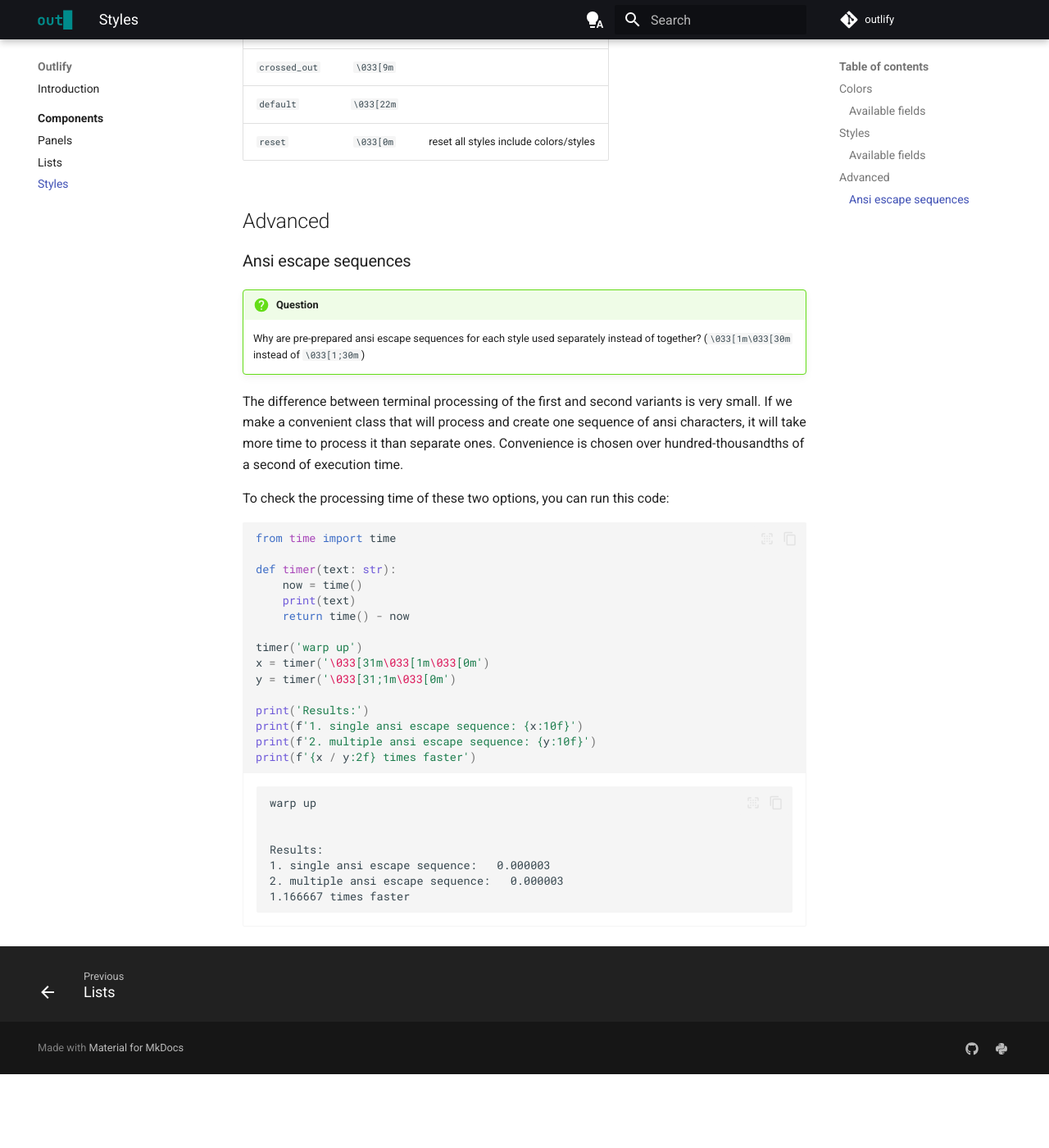
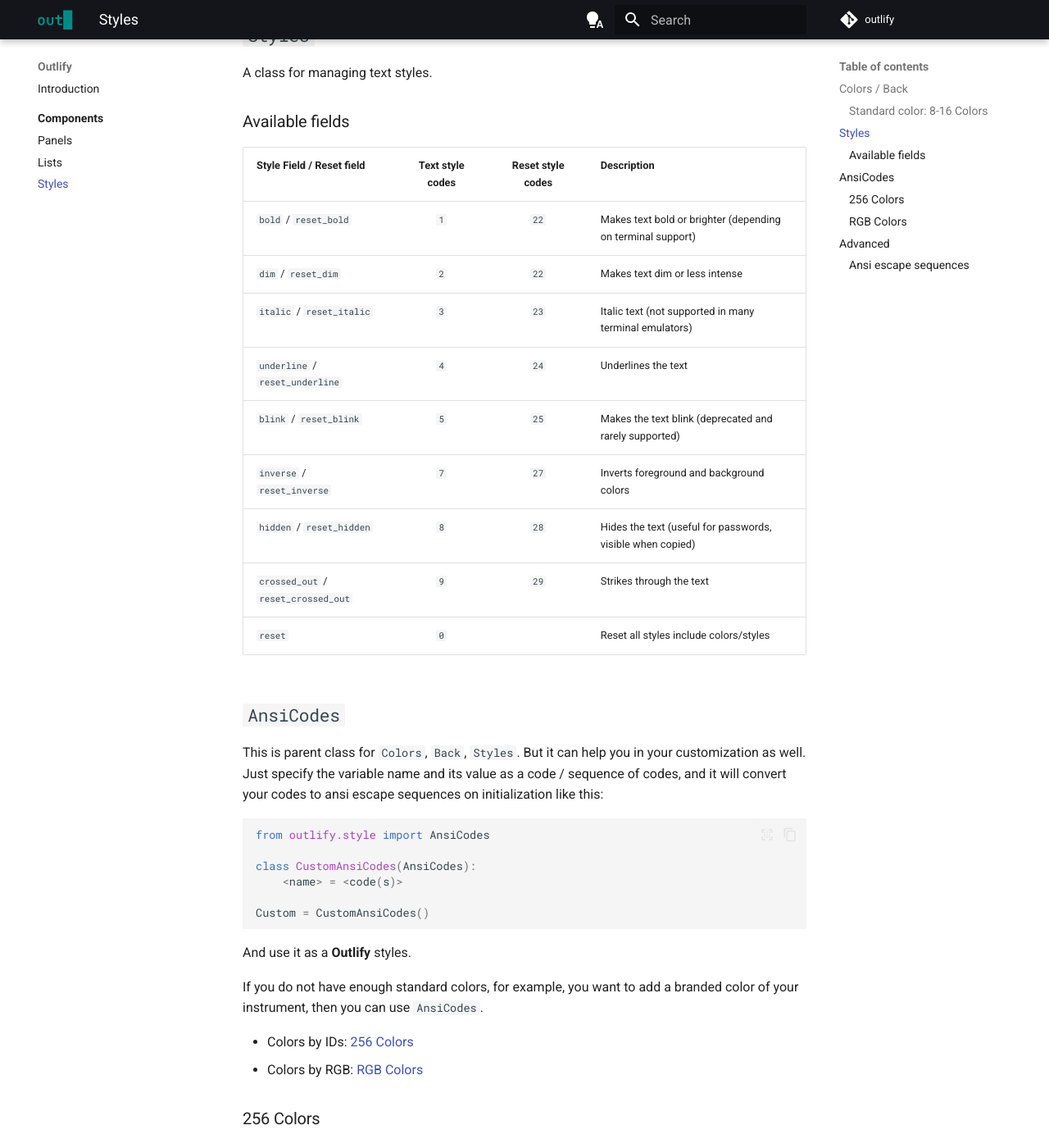
Before and after one commit to k1shk1n/outlify, an MkDocs documentation site: the page built from docs/components/style.md, in a window 1280 px wide and 1400 px high, scrolled down 1463 px. Shown: the whole window at 82% size. Built offline with MkDocs 1.6.1 and Material for MkDocs 9.7.7, drawn with Linux system fonts in a browser that asks for light colours; comment, search, counter and statistics services are not loaded; the version menu is left out; before the commit the page ends 2773 px from its top, so only the background shows below that; some of the changed text lies outside the part shown.

Commit message:
add more styles/colors + background colors (#25)
* add Back; add defaults colors/styles; code refactoring

* delete default for styling

* add back to styles

* delete usless code

* redesigne resets

* update docs

* fix docs

* add based classes to __all__

* fix tests + add tests

````diff
--- a/docs/components/style.md
+++ b/docs/components/style.md
@@ -3,46 +3,130 @@
 The **Style** module allows you to customize text styling and colors,
 including in **Outlify** elements.
 
-To view the demo for the **Panel** module use:
+To view the demo for the **Style** module use:
 
 ```sh
 python -m outlify.style
 ```
 
-## `Colors`
-A class for managing text colors.
+## `Colors` / `Back`
 
-### Available fields
+A classes for managing colors.
 
-| Field     |   Value    | Comments                               |
-|-----------|:----------:|----------------------------------------|
-| `black`   | `\033[30m` |
-| `red`     | `\033[31m` |
-| `green`   | `\033[32m` |
-| `yellow`  | `\033[33m` |
-| `blue`    | `\033[34m` |
-| `magenta` | `\033[35m` |
-| `cyan`    | `\033[36m` |
-| `white`   | `\033[37m` |
-| `default` | `\033[39m` |
-| `gray`    | `\033[90m` |
-| `reset`   | `\033[0m`  | reset all styles include colors/styles |
+* `Colors` for text colors aka foreground.
+* `Back` for background.
+
+### Standard color: 8-16 Colors
+
+| Color field | Text color codes | Background color codes | Comments         |
+|-------------|:----------------:|:----------------------:|------------------|
+| `black`     |       `30`       |          `40`          |
+| `red`       |       `31`       |          `41`          |
+| `green`     |       `32`       |          `42`          |
+| `yellow`    |       `33`       |          `43`          |
+| `blue`      |       `34`       |          `44`          |
+| `magenta`   |       `35`       |          `45`          |
+| `cyan`      |       `36`       |          `46`          |
+| `white`     |       `37`       |          `47`          |
+| `gray`      |       `90`       |         `100`          | Bright black     |
+| `crimson`   |       `91`       |         `101`          | Bright red       |
+| `lime`      |       `92`       |         `102`          | Bright green     |
+| `gold`      |       `93`       |         `103`          | Bright yellow    |
+| `skyblue`   |       `94`       |         `104`          | Bright blue      |
+| `violet`    |       `95`       |         `105`          | Bright magenta   |
+| `aqua`      |       `96`       |         `106`          | Bright cyan      |
+| `snow`      |       `97`       |         `107`          | Bright white     |
+| `reset`     |       `39`       |          `39`          | Reset all colors |
 
 ## `Styles`
+
 A class for managing text styles.
 
 ### Available fields
 
-| Fields        |   Value    | Comments                               |
-|---------------|:----------:|----------------------------------------|
-| `bold`        | `\033[1m`  |
-| `dim`         | `\033[2m`  |
-| `italic`      | `\033[3m`  |
-| `underline`   | `\033[4m`  |
-| `crossed_out` | `\033[9m`  |
-| `default`     | `\033[22m` |
-| `reset`       | `\033[0m`  | reset all styles include colors/styles |
+| Style Field / Reset field           | Text style codes | Reset style codes | Description                                                 |
+|-------------------------------------|:----------------:|:-----------------:|-------------------------------------------------------------|
+| `bold` / `reset_bold`               |       `1`        |       `22`        | Makes text bold or brighter (depending on terminal support) |
+| `dim` / `reset_dim`                 |       `2`        |       `22`        | Makes text dim or less intense                              |
+| `italic` / `reset_italic`           |       `3`        |       `23`        | Italic text (not supported in many terminal emulators)      |
+| `underline` / `reset_underline`     |       `4`        |       `24`        | Underlines the text                                         |
+| `blink` / `reset_blink`             |       `5`        |       `25`        | Makes the text blink (deprecated and rarely supported)      |
+| `inverse` / `reset_inverse`         |       `7`        |       `27`        | Inverts foreground and background colors                    |
+| `hidden` / `reset_hidden`           |       `8`        |       `28`        | Hides the text (useful for passwords, visible when copied)  |
+| `crossed_out` / `reset_crossed_out` |       `9`        |       `29`        | Strikes through the text                                    |
+| `reset`                             |       `0`        |                   | Reset all styles include colors/styles                      |
 
+## `AnsiCodes`
+
+This is parent class for `Colors`, `Back`, `Styles`.
+But it can help you in your customization as well.
+Just specify the variable name and its value as a code / sequence of codes,
+and it will convert your codes to ansi escape sequences on initialization
+like this:
+
+```python
+from outlify.style import AnsiCodes
+
+class CustomAnsiCodes(AnsiCodes):
+    <name> = <code(s)>
+
+Custom = CustomAnsiCodes()
+```
+
+And use it as a **Outlify** styles.
+
+If you do not have enough standard colors, for example, you want to add
+a branded color of your instrument, then you can use `AnsiCodes`.
+
+* Colors by IDs: [256 Colors](#256-colors)
+* Colors by RGB: [RGB Colors](#rgb-colors)
+
+### 256 Colors
+The following escape codes tells the terminal to use the given color ID:
+
+| Codes             | Description                   |
+|-------------------|-------------------------------|
+| `38`, `5`, `{ID}` | Set text color aka foreground |
+| `48`, `5`, `{ID}` | Set background color          |
+
+You can find more information at [ANSI Escape Sequences: 256 Colors](https://gist.github.com/fnky/458719343aabd01cfb17a3a4f7296797#256-colors)
+
+How to create your own colors by IDs using `AnsiCodes`:
+```python
+from outlify.style import AnsiCodes, Colors
+
+class IDAnsiCodes(AnsiCodes):
+    pink   = [38, 5, 207]
+    orange = [38, 5, 208]
+
+Custom = IDAnsiCodes()
+print(f'{Custom.pink}Colored text{Colors.reset}')
+```
+
+### RGB Colors
+
+More modern terminals supports [Truecolor](https://en.wikipedia.org/wiki/Color_depth#True_color_.2824-bit.29) (24-bit RGB), which allows you to set foreground and background colors using RGB.
+
+The following escape codes tells the terminal to use the given RGB color:
+
+| Codes                          | Description                           |
+|:-------------------------------|:--------------------------------------|
+| `38`, `2`, `{r}`, `{g}`, `{b}` | Set text color aka foreground as RGB. |
+| `48`, `2`, `{r}`, `{g}`, `{b}` | Set background color as RGB.          |
+
+You can find more information at [ANSI Escape Sequences: RGB Colors](https://gist.github.com/fnky/458719343aabd01cfb17a3a4f7296797#rgb-colors)
+
+How to create your own colors by IDs using `AnsiCodes`:
+```python
+from outlify.style import AnsiCodes, Colors
+
+class RGBAnsiCodes(AnsiCodes):
+    pink   = [38, 2, 255, 192, 203]
+    orange = [38, 2, 255, 128, 0]
+
+Custom = RGBAnsiCodes()
+print(f'{Custom.pink}Colored text{Colors.reset}')
+```
 
 ## Advanced
 ### Ansi escape sequences
````
Also changed, not shown: docs/components/index.md (+11 -1 lines), 3 other files.
